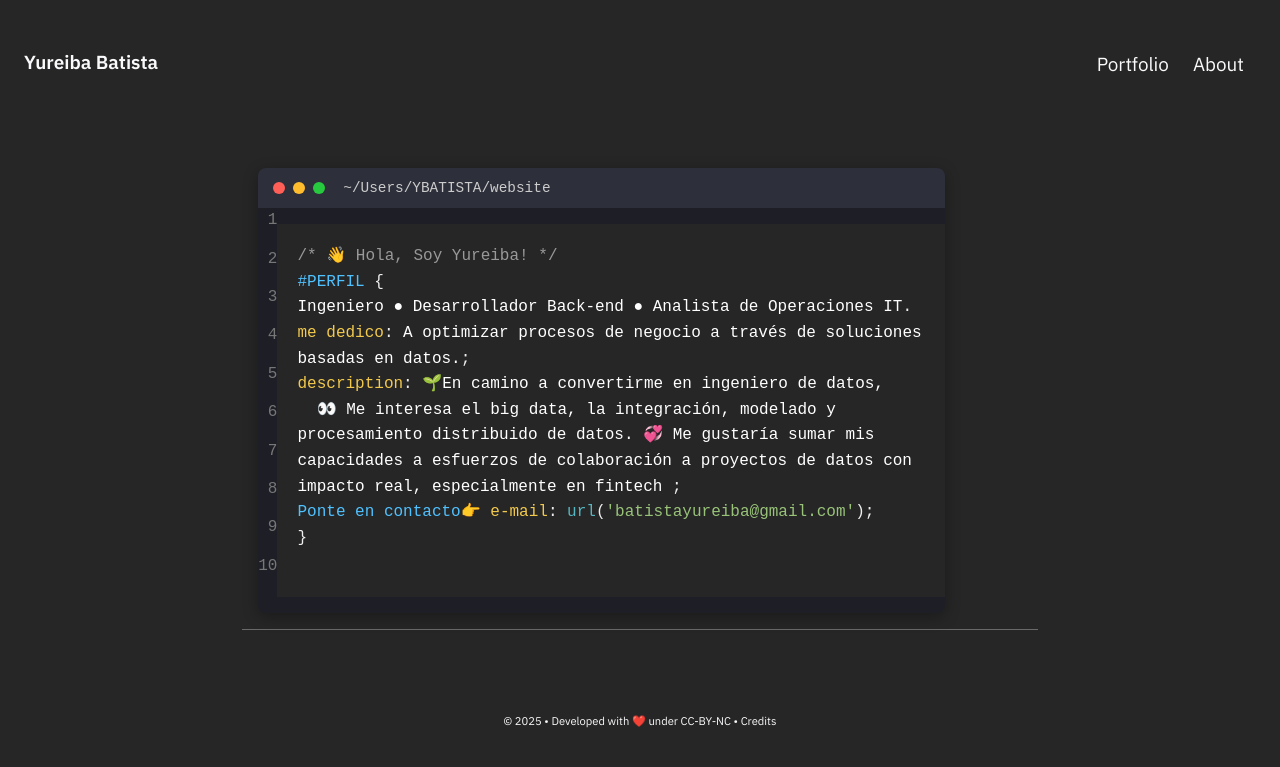
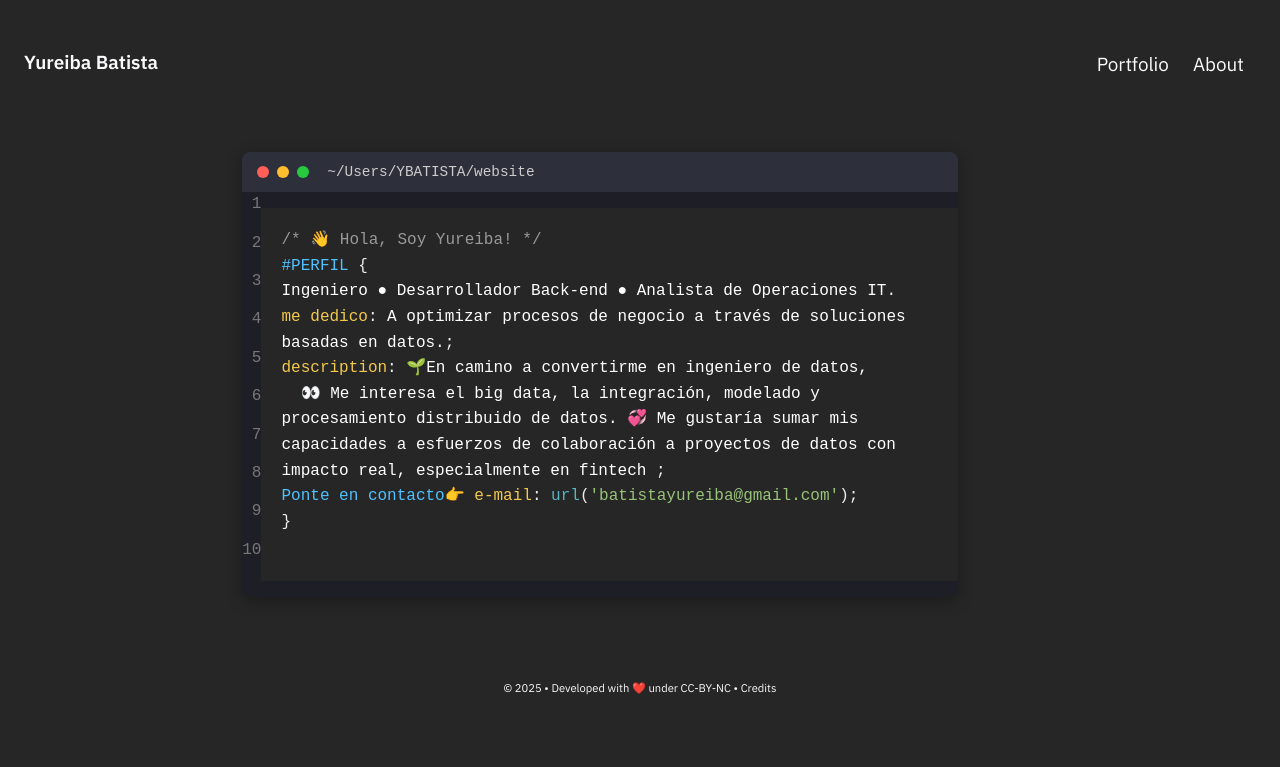
Before and after one commit to batistayureiba/batistayureiba.github.io, a Jekyll site: the page built from pages/index.md, in a window 1280 px wide. Shown: the top 767 px of the page. Built offline with Jekyll 4.4.1, drawn with Linux system fonts in a browser that asks for light colours.

Commit message:
Update style.css

```diff
--- a/assets/css/style.css
+++ b/assets/css/style.css
@@ -1657,10 +1657,11 @@
   overflow-x: auto;
 }
 
-.terminal-wrapper .code-block .related-group,
-.terminal-wrapper .related-group,
-.terminal-wrapper.related-group {
+.terminal-wrapper .related-group {
   background-color: transparent !important;
+  padding: 0 !important;
+  border-bottom: none !important;
+  box-shadow: none !important;
 }
 
 
```
